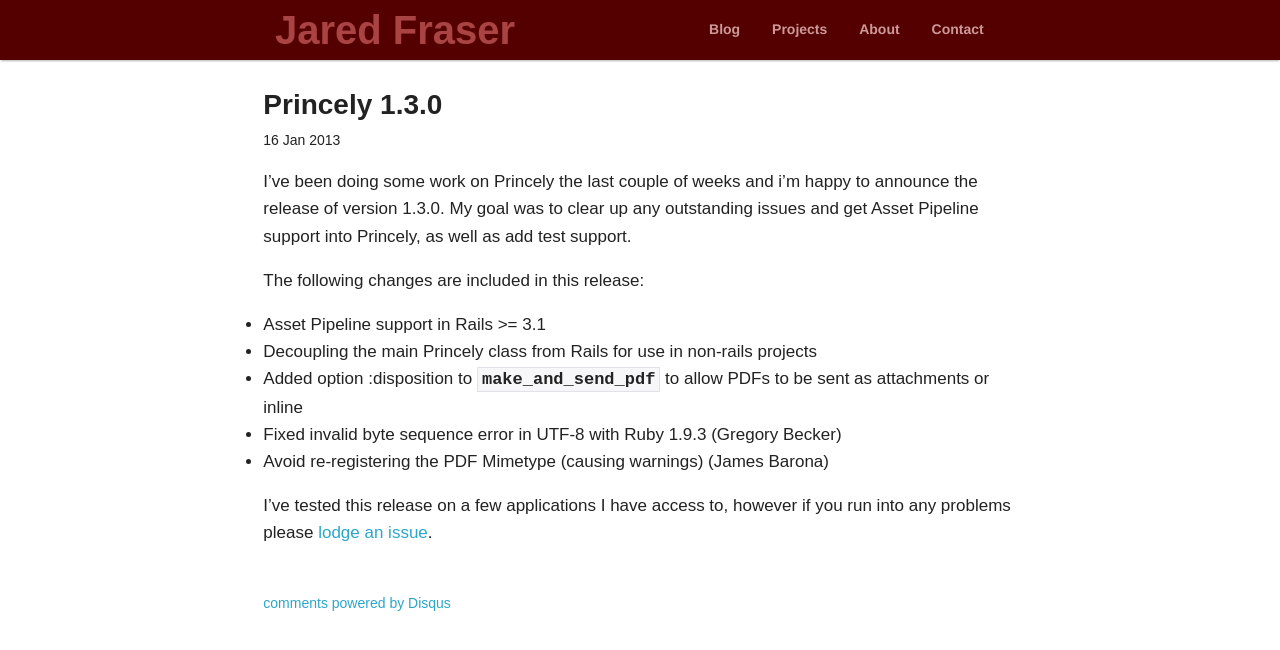
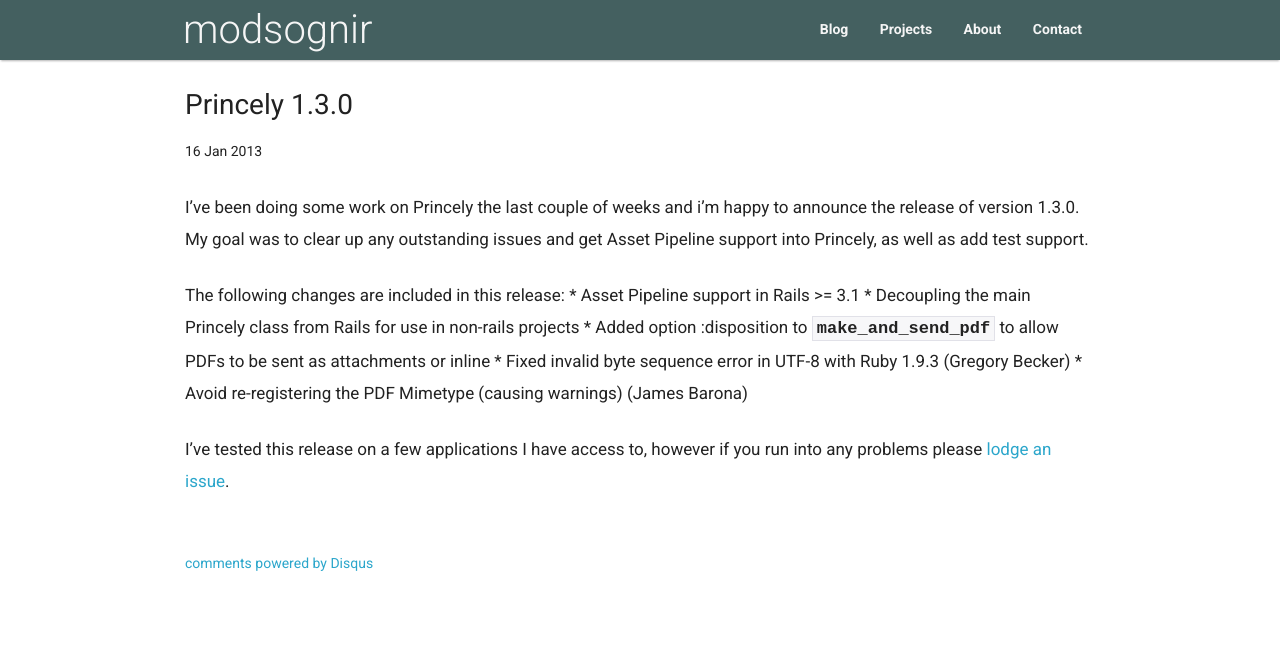
Before and after one commit to modsognir/old-modsognir.github.io, a plain HTML site: page 2013/01/16/releasing-princely-1.3.0.html in a window 1280 px wide. Drawn offline with Linux system fonts and the light colour scheme; a script that the page names is missing.

Commit message:
New content

```diff
--- a/2012/02/01/migrating-legacy-users-with-devise.html
+++ b/2012/02/01/migrating-legacy-users-with-devise.html
@@ -13,8 +13,7 @@
 
   <title>modsognir</title>
 
-  <script type="text/javascript" src="http://use.typekit.net/nkw7hwr.js"></script>
-  <script type="text/javascript">try{Typekit.load();}catch(e){}</script>
+  <link href='https://fonts.googleapis.com/css?family=Roboto:400,300,500,700,300italic,400italic,500italic' rel='stylesheet' type='text/css'>
   <!-- Included CSS Files (Uncompressed) -->
   <!--
   <link rel="stylesheet" href="stylesheets/foundation.css">
@@ -34,8 +33,11 @@
 
   <header id='title'>
     <div class="row">
-      <div id="logo"><h1><a href="http://jsf.io/">Jared Fraser</a></h1></div>
-      <nav class="five columns">
+      <div class="twelve columns header-container">
+        <div class="six columns logo-container">
+          <div id="logo"><h1><a href="http://jsf.io/">modsognir</a></h1></div>
+        </div>
+        <nav class="six columns nav-container">
           <ul>
             <li><a href="/">Blog</a></li>
             <li><a href="/projects.html">Projects</a></li>
@@ -43,13 +45,13 @@
             <li><a href="/contact.html">Contact</a></li>
           </ul>
         </nav>
-
+      </div>
     </div>
   </header>
 
 
   <div class="row">
-  <div class="post ten columns offset-by-one">
+  <div class="post twelve columns">
     <div id="page-title"><h2>Migrating Legacy Users with Devise</h2></div>
 
     <p class="datestamp">
@@ -59,13 +61,20 @@
       <p>I’m currently working to replace an older legacy app with a Rails 3 app using Devise for authentication. One of the problems we encountered was was that the legacy app was using a non-standard approach for generating and encrypting passwords, so to migrate over user accounts, Devise’s built-in encryption strategies were completely useless. Fortunately, it turns out in Devise it is incredibly easy to build your own encryptor.</p>
 
 <p>Basically, all you have to do is create an file in config/initializers like the following:</p>
-<script src='https://gist.github.com/631880.js?file=modsognir.rb'><![CDATA[ ]]></script>
+
+<script src="https://gist.github.com/631880.js?file=modsognir.rb"> </script>
+
 <p>Then, in your config/initializers/devise.rb, its as simple as adding (or editing) a line that references the class you created.</p>
-<script src='https://gist.github.com/631880.js?file=devise.rb'><![CDATA[ ]]></script>
+
+<script src="https://gist.github.com/631880.js?file=devise.rb"> </script>
+
 <p>As long as your encryptor returned the encrypted version of your password, you’re good to go.</p>
 
 <p>Now migrating your accounts should be fairly straightforward. We were using restful auth in the legacy app, so I just mapped the important differences and then converted the passwords (being sure to save with false, in order to bypass devise validations)</p>
-<script src='https://gist.github.com/631880.js?file=irb'><![CDATA[ ]]></script>
+
+<script src="https://gist.github.com/631880.js?file=irb"> </script>
+
+
     </div>
 
     <div id="disqus_thread"></div>
--- a/2013/01/16/releasing-princely-1.3.0.html
+++ b/2013/01/16/releasing-princely-1.3.0.html
@@ -13,8 +13,7 @@
 
   <title>modsognir</title>
 
-  <script type="text/javascript" src="http://use.typekit.net/nkw7hwr.js"></script>
-  <script type="text/javascript">try{Typekit.load();}catch(e){}</script>
+  <link href='https://fonts.googleapis.com/css?family=Roboto:400,300,500,700,300italic,400italic,500italic' rel='stylesheet' type='text/css'>
   <!-- Included CSS Files (Uncompressed) -->
   <!--
   <link rel="stylesheet" href="stylesheets/foundation.css">
@@ -34,8 +33,11 @@
 
   <header id='title'>
     <div class="row">
-      <div id="logo"><h1><a href="http://jsf.io/">Jared Fraser</a></h1></div>
-      <nav class="five columns">
+      <div class="twelve columns header-container">
+        <div class="six columns logo-container">
+          <div id="logo"><h1><a href="http://jsf.io/">modsognir</a></h1></div>
+        </div>
+        <nav class="six columns nav-container">
           <ul>
             <li><a href="/">Blog</a></li>
             <li><a href="/projects.html">Projects</a></li>
@@ -43,13 +45,13 @@
             <li><a href="/contact.html">Contact</a></li>
           </ul>
         </nav>
-
+      </div>
     </div>
   </header>
 
 
   <div class="row">
-  <div class="post ten columns offset-by-one">
+  <div class="post twelve columns">
     <div id="page-title"><h2>Princely 1.3.0</h2></div>
 
     <p class="datestamp">
@@ -58,21 +60,15 @@
     <div class="content">
       <p>I’ve been doing some work on Princely the last couple of weeks and i’m happy to announce the release of version 1.3.0. My goal was to clear up any outstanding issues and get Asset Pipeline support into Princely, as well as add test support.</p>
 
-<p>The following changes are included in this release:</p>
-
-<ul>
-<li>Asset Pipeline support in Rails &gt;= 3.1</li>
-
-<li>Decoupling the main Princely class from Rails for use in non-rails projects</li>
-
-<li>Added option :disposition to <code>make_and_send_pdf</code> to allow PDFs to be sent as attachments or inline</li>
-
-<li>Fixed invalid byte sequence error in UTF-8 with Ruby 1.9.3 (Gregory Becker)</li>
-
-<li>Avoid re-registering the PDF Mimetype (causing warnings) (James Barona)</li>
-</ul>
+<p>The following changes are included in this release:
+* Asset Pipeline support in Rails &gt;= 3.1
+* Decoupling the main Princely class from Rails for use in non-rails projects
+* Added option :disposition to <code>make_and_send_pdf</code> to allow PDFs to be sent as attachments or inline
+* Fixed invalid byte sequence error in UTF-8 with Ruby 1.9.3 (Gregory Becker)
+* Avoid re-registering the PDF Mimetype (causing warnings) (James Barona)</p>
 
 <p>I’ve tested this release on a few applications I have access to, however if you run into any problems please <a href="https://github.com/mbleigh/princely/issues">lodge an issue</a>.</p>
+
     </div>
 
     <div id="disqus_thread"></div>
--- a/stylesheets/app.css.scss
+++ b/stylesheets/app.css.scss
@@ -12,40 +12,50 @@
 ----------------------------------------- */
 
 body {
-  font-family: 'Adelle', sans-serif !important;
+  font-family: 'Roboto', sans-serif !important;
+  line-height: 32px;
+  p {
+    line-height: 32px;
+    margin-bottom: 24px;
+  }
 
   header#title {
     width: 100%;
     color: #f5f5f5;
-    background-color: #550000;
+    background-color: #446060;
 
     -webkit-box-shadow: rgba(0,0,0,0.3) 0px 2px 2px -1px;
     -moz-box-shadow: rgba(0,0,0,0.3) 0px 2px 2px -1px;
     box-shadow: rgba(0,0,0,0.3) 0px 2px 2px -1px;
 
     h1, h2 {
-      font-family: 'Adelle', sans-serif;
+      font-family: 'Roboto', sans-serif;
       margin: 0px;
       padding: 8px;
       font-size: 40px;
+      font-weight: 300;
       a {
-        color: #aa4444;
+        color: #f5f5f5;
       }
     }
+    .header-container, .logo-container, .nav-container {
+      padding:0;
+    }
 
+    .header-container {
+      padding-left: 5px;
+    }
 
     #logo {
       float: left;
       h1 {
         color: #f5f5f5;
-        text-align: center;
+        text-align: left;
       }
       width: 450px;
     }
 
     nav {
-      margin-left: 15px;
-
       ul {
         list-style: none;
         float: right;
@@ -54,10 +64,10 @@ body {
           display: inline-block;
           margin-right: 28px;
           a {
-            font-family: "Helvetica Neue","Helvetica",Helvetica,Arial,sans-serif;
+            font-family: 'Roboto', sans-serif;
             font-weight: 600;
 
-            color: #cc9999;
+            color: #f5f5f5;
           }
         }
       }
@@ -67,7 +77,7 @@ body {
   header.article {
     margin-top: 35px;
     h1 {
-      font-family: 'Adelle', sans-serif;
+      font-family: 'Roboto', sans-serif;
       font-weight: 700;
       font-size: 40px;
       text-transform: uppercase;
@@ -77,27 +87,30 @@ body {
   }
 
   p.datestamp {
-    margin-top: 0px;
+    margin-top: -10px;
   }
 
   #page-title {
     h2 {
-      font-family: 'Adelle', sans-serif;
+      font-family: 'Roboto', sans-serif;
       font-size: 28px;
       margin-bottom: 8px;
       margin-top: 30px;
-      font-weight: bold;
+      font-weight: 400;
+      margin-bottom: 24px;
     }
   }
 
   div.content {
     h1, h2, h3, h4 {
-      font-family: 'Adelle', sans-serif;
-      font-weight: 200;
+      font-family: 'Roboto', sans-serif;
+      font-weight: 300;
       font-size: 26px;
       margin-top: 36px;
+      margin-bottom: 24px;
     }
     p, li { font-size: 17px; }
+    li { margin-left: 22px; }
     code {
       padding: 2px 4px;
       white-space: nowrap;
@@ -116,13 +129,14 @@ body {
     margin-bottom: 30px;
     margin-left: 0px;
     h1, h2, h3, h4 {
-      font-family: 'Adelle', sans-serif;
-      font-weight: 200;
+      font-family: 'Roboto', sans-serif;
+      font-weight: 300;
       font-size: 26px;
-      margin-top: 36px;
+      margin-top: 42px;
+      margin-bottom: 24px;
     }
     h3 {
-      font-weight: 200;
+      font-weight: 300;
       font-size: 22px;
     }
     p.date {
@@ -137,3 +151,8 @@ body {
     margin-top: 50px;
   }
 }
+
+.gist {
+  margin-top: 36px;
+  margin-bottom: 36px;
+}
```
Also changed, not shown: 2013/01/02/twenty-thirteen.html (+9 -6 lines), 2013/01/11/recording-sent-mail.html (+14 -13 lines), 2013/01/16/princely-2-roadmap.html (+11 -11 lines), about.html (+11 -11 lines), contact.html (+8 -6 lines), index.html (+8 -11 lines), projects.html (+8 -6 lines), runic.md (added, +9 -0 lines), stylesheets/app.css, 1 other file. Lines whose indentation alone changed are shown as unchanged.
